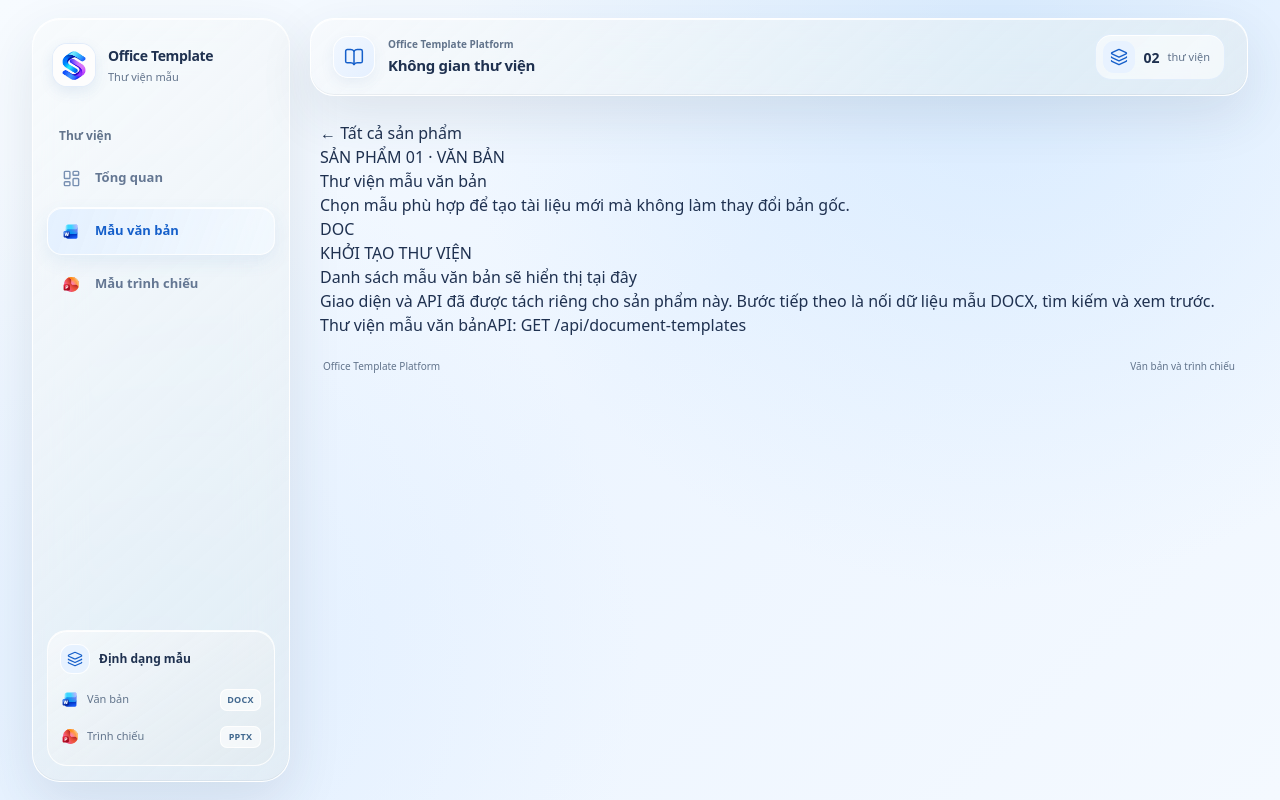
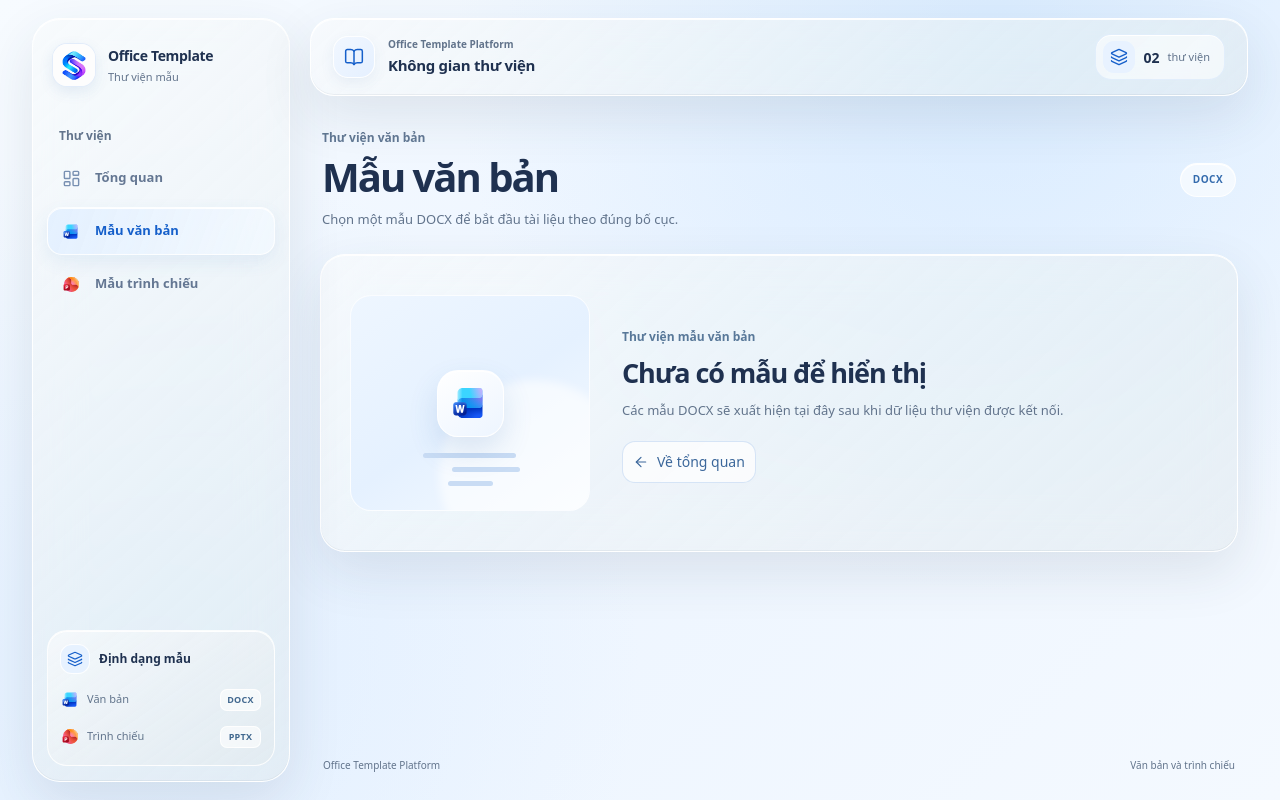
Before and after one commit to Office-Template-Platform/Frontend, a React (Vite) app: page /document-templates in a window 1280 px wide. Built offline with nearby package versions, Linux system fonts and the light colour scheme.

Commit message:
feat(web): add document template catalog page

```diff
--- /dev/null
+++ b/src/pages/document-template-library/catalog/components/document-catalog-heading.tsx
@@ -0,0 +1,15 @@
+// Tiêu đề của catalog văn bản; không chứa dữ liệu mẫu hoặc điều hướng.
+
+// Giới thiệu định dạng DOCX và mục đích của trang catalog.
+export function DocumentCatalogHeading() {
+    return (
+        <section className="page-heading">
+            <div className="page-heading-copy">
+                <p className="page-eyebrow">Thư viện văn bản</p>
+                <h1>Mẫu văn bản</h1>
+                <p>Chọn một mẫu DOCX để bắt đầu tài liệu theo đúng bố cục.</p>
+            </div>
+            <span className="format-pill">DOCX</span>
+        </section>
+    );
+}
--- /dev/null
+++ b/src/pages/document-template-library/catalog/components/document-empty-illustration.tsx
@@ -0,0 +1,23 @@
+// Minh họa trang trí cho empty state; được ẩn khỏi cây trợ năng vì không truyền tải dữ liệu.
+import wordIcon from '@/assets/icons/microsoft-365/word.svg';
+
+// Dựng hình tài liệu bằng các lớp CSS hiện có để thay bằng thumbnail khi có dữ liệu.
+export function DocumentEmptyIllustration() {
+    return (
+        <div className="empty-visual document-empty-visual" aria-hidden="true">
+            <span className="empty-visual-glow" />
+            <span className="empty-file-icon">
+                <img
+                    className="size-10 object-contain"
+                    src={wordIcon}
+                    alt=""
+                    width="40"
+                    height="40"
+                />
+            </span>
+            <span className="empty-file-line empty-file-line-wide" />
+            <span className="empty-file-line" />
+            <span className="empty-file-line empty-file-line-short" />
+        </div>
+    );
+}
--- /dev/null
+++ b/src/pages/document-template-library/catalog/components/document-empty-state.tsx
@@ -0,0 +1,37 @@
+// Trạng thái catalog chưa có dữ liệu; giữ nội dung hướng dẫn và đường quay lại trong một vùng.
+import { ArrowLeft } from 'lucide-react';
+import { Link } from 'react-router-dom';
+import { Button } from '@/components/ui/button';
+import { ROUTE_PATHS } from '@/shared/config/route-paths';
+import { DocumentEmptyIllustration } from '@/pages/document-template-library/catalog/components/document-empty-illustration';
+
+// Giải thích vì sao thư viện chưa có mẫu và đưa người dùng về trang tổng quan.
+export function DocumentEmptyState() {
+    return (
+        <section className="empty-panel glass-panel" aria-live="polite">
+            <DocumentEmptyIllustration />
+            <div className="empty-copy">
+                <span className="empty-status">Thư viện mẫu văn bản</span>
+                <h2>Chưa có mẫu để hiển thị</h2>
+                <p>
+                    Các mẫu DOCX sẽ xuất hiện tại đây sau khi dữ liệu thư viện
+                    được kết nối.
+                </p>
+                <Button
+                    asChild
+                    variant="outline"
+                    className="empty-return-button"
+                >
+                    <Link to={ROUTE_PATHS.home}>
+                        <ArrowLeft
+                            size={16}
+                            strokeWidth={1.8}
+                            aria-hidden="true"
+                        />
+                        Về tổng quan
+                    </Link>
+                </Button>
+            </div>
+        </section>
+    );
+}
--- /dev/null
+++ b/src/pages/document-template-library/catalog/document-library-page.tsx
@@ -0,0 +1,16 @@
+// Page tổng hợp catalog DOCX; phần tiêu đề và empty state được quản lý theo component riêng.
+import { DocumentCatalogHeading } from '@/pages/document-template-library/catalog/components/document-catalog-heading';
+import { DocumentEmptyState } from '@/pages/document-template-library/catalog/components/document-empty-state';
+
+// Ghép các vùng chính của catalog để route không chứa chi tiết trình bày từng vùng.
+export function DocumentLibraryPage() {
+    return (
+        <main
+            className="catalog-page flex min-w-0 flex-1 flex-col"
+            id="main-content"
+        >
+            <DocumentCatalogHeading />
+            <DocumentEmptyState />
+        </main>
+    );
+}
--- a/src/pages/document-template-library/catalog/ui/document-library-page.tsx
+++ /dev/null
@@ -1,36 +0,0 @@
-import { Link } from 'react-router-dom';
-import { ROUTE_PATHS } from '@/shared/config/route-paths';
-
-// Giữ nội dung văn bản trong trang catalog để các route khác cùng domain có thể phát triển riêng.
-export function DocumentLibraryPage() {
-    return (
-        <main className="page-content" id="main-content">
-            <section className="library-heading">
-                <Link className="back-link" to={ROUTE_PATHS.home}>
-                    ← Tất cả sản phẩm
-                </Link>
-                <p className="eyebrow">SẢN PHẨM 01 · VĂN BẢN</p>
-                <h1>Thư viện mẫu văn bản</h1>
-                <p className="hero-copy">
-                    Chọn mẫu phù hợp để tạo tài liệu mới mà không làm thay đổi
-                    bản gốc.
-                </p>
-            </section>
-            <section className="empty-state" aria-live="polite">
-                <span className="empty-icon" aria-hidden="true">
-                    DOC
-                </span>
-                <p className="eyebrow">KHỞI TẠO THƯ VIỆN</p>
-                <h2>Danh sách mẫu văn bản sẽ hiển thị tại đây</h2>
-                <p>
-                    Giao diện và API đã được tách riêng cho sản phẩm này. Bước
-                    tiếp theo là nối dữ liệu mẫu DOCX, tìm kiếm và xem trước.
-                </p>
-            </section>
-            <footer className="page-footer">
-                <span>Thư viện mẫu văn bản</span>
-                <span>API: GET /api/document-templates</span>
-            </footer>
-        </main>
-    );
-}
--- a/src/routes/modules/document-template-routes.tsx
+++ b/src/routes/modules/document-template-routes.tsx
@@ -8,7 +8,7 @@ export const documentTemplateRoutes: RouteObject[] = [
         path: ROUTE_PATHS.documentTemplateCatalog,
         lazy: async () => {
             const { DocumentLibraryPage } =
-                await import('@/pages/document-template-library/catalog/ui/document-library-page');
+                await import('@/pages/document-template-library/catalog/document-library-page');
 
             return { Component: DocumentLibraryPage };
         },
```
